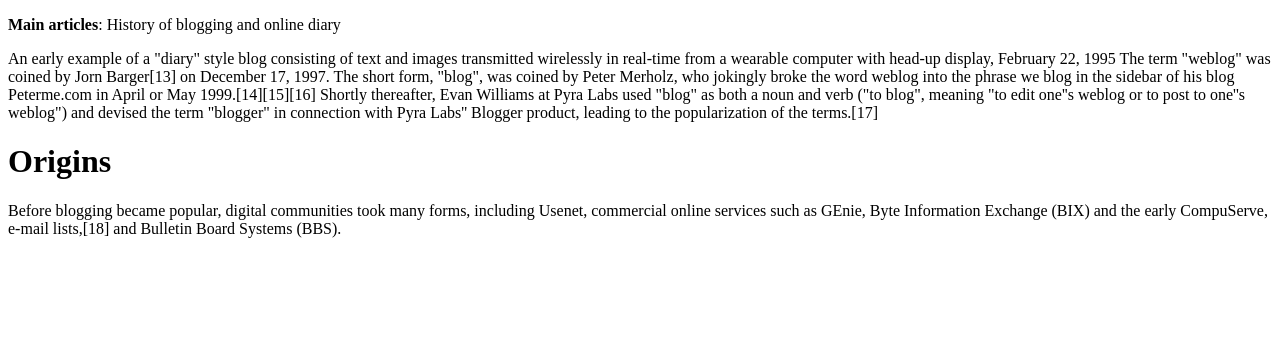
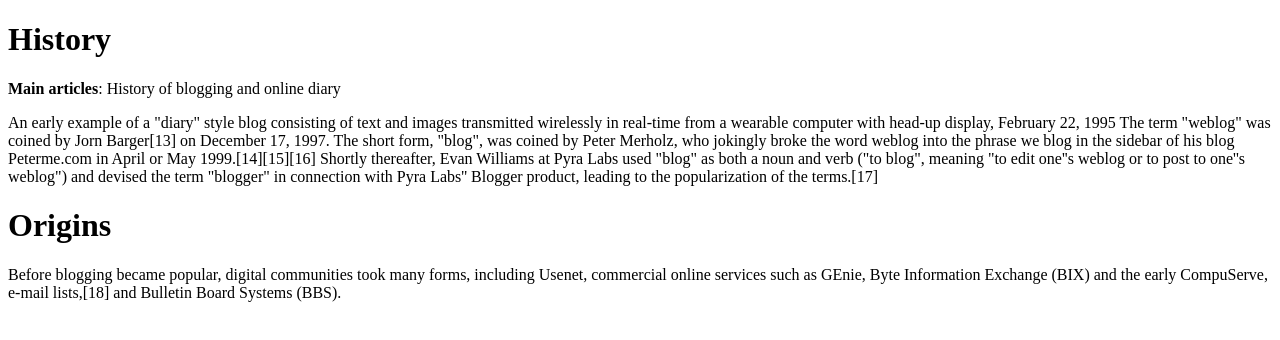
Before and after one commit to acciojob/history-blog-Ganesh2048, a website: page main.html in a window 1280 px wide. Drawn offline with Linux system fonts and the light colour scheme.

Commit message:
created a submission

```diff
--- a/main.html
+++ b/main.html
@@ -3,7 +3,7 @@
 <html>
 
 <head>
-	<title>History</title>
+	<h1>History</h1>
 	<link rel="stylesheet" href="styles.css">
 </head>
 
```
